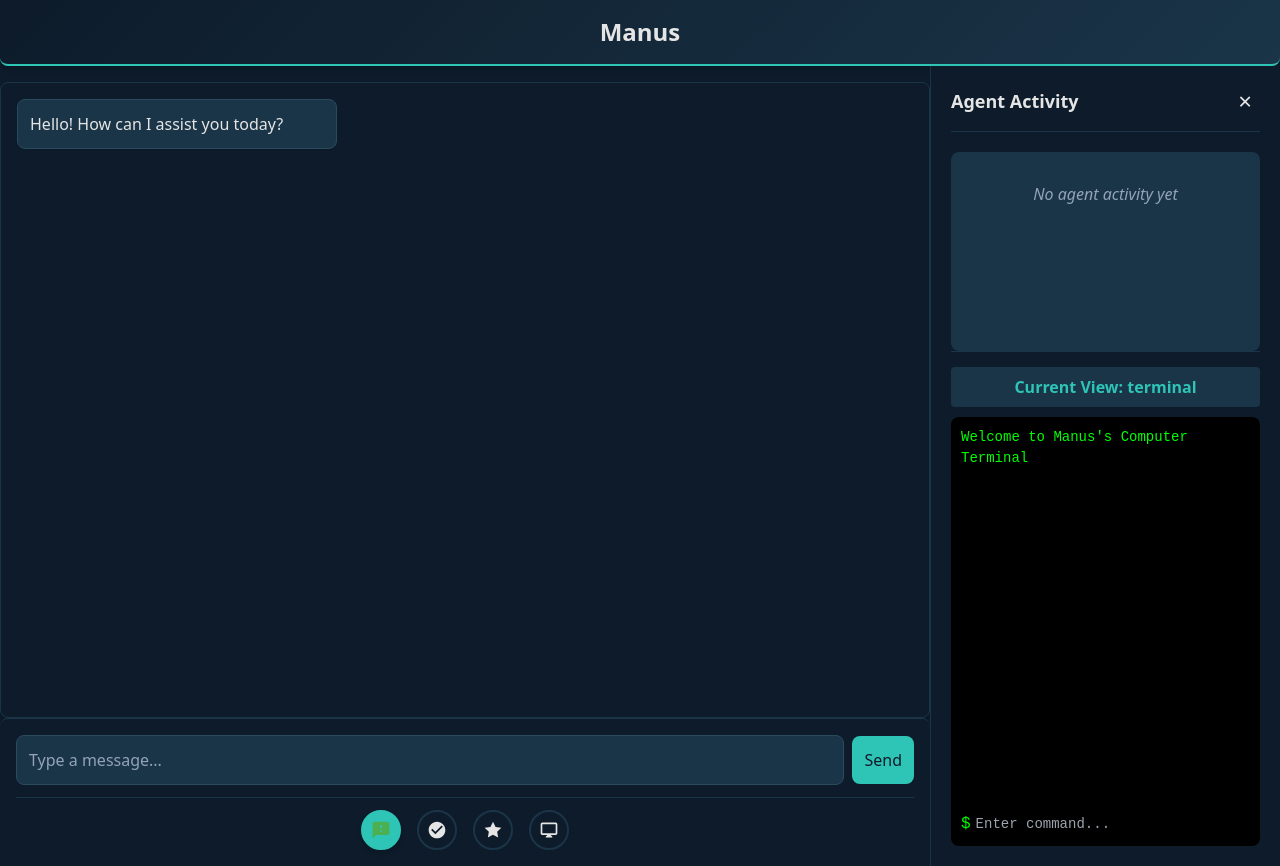
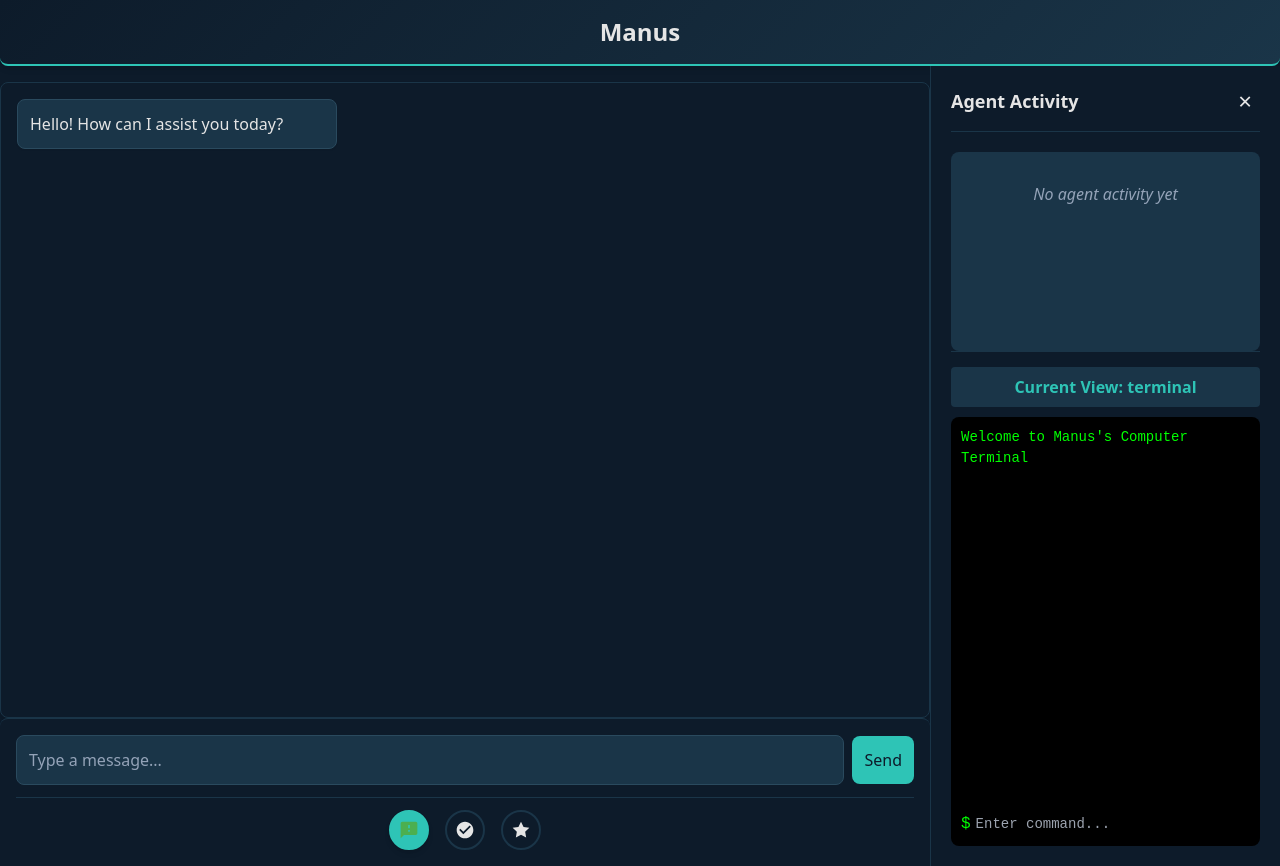
Before and after one commit to Sjdjdiejdrirhdkjej/manus-reworked, a Next.js app in the folder frontend/: page / in a window 1280 px wide. Built offline with nearby package versions, Linux system fonts and the light colour scheme.

Commit message:
remove daytona from existence in this project

```diff
--- a/frontend/app/page.tsx
+++ b/frontend/app/page.tsx
@@ -16,7 +16,7 @@ export default function Home() {
   ]);
   const [input, setInput] = useState('');
   const [isLoading, setIsLoading] = useState(false);
-  const [selectedMode, setSelectedMode] = useState<'chat' | 'cua' | 'high-effort' | 'daytona'>('chat');
+  const [selectedMode, setSelectedMode] = useState<'chat' | 'cua' | 'high-effort'>('chat');
   const [isSidebarOpen, setIsSidebarOpen] = useState(true);
   const [computerMode, setComputerMode] = useState<'terminal' | 'browser' | 'files'>('terminal');
   const [terminalHistory, setTerminalHistory] = useState<string[]>(['Welcome to Manus\'s Computer Terminal']);
@@ -160,9 +160,8 @@ export default function Home() {
       const data = await response.json();
 
       // Handle desktop actions for Daytona mode
-      if (data.desktop_action && selectedMode === 'daytona') {
-        handleDesktopAction(data.desktop_action);
-      }
+      if (data.desktop_action) handleDesktopAction(data.desktop_action);
+
 
       const aiResponse: Message = {
         id: messages.length + 2,
@@ -271,15 +270,6 @@ export default function Home() {
           >
             <svg viewBox="0 0 24 24" fill="currentColor" className="mode-icon">
               <path d="M12 2l3.09 6.26L22 9.27l-5 4.87 1.18 6.88L12 17.77l-6.18 3.25L7 14.14 2 9.27l6.91-1.01L12 2z"/>
-            </svg>
-          </div>
-          <div
-            className={`mode-option ${selectedMode === 'daytona' ? 'active' : ''}`}
-            onClick={() => setSelectedMode('daytona')}
-            title="Daytona Mode"
-          >
-            <svg viewBox="0 0 24 24" fill="currentColor" className="mode-icon">
-              <path d="M20 3H4c-1.1 0-2 .9-2 2v11c0 1.1.9 2 2 2h6l-2 2v1h8v-1l-2-2h6c1.1 0 2-.9 2-2V5c0-1.1-.9-2-2-2zm0 13H4V5h16v11z"/>
             </svg>
           </div>
         </div>
```
Also changed, not shown: 1 other file (tests, documents, lock files or other folders).
